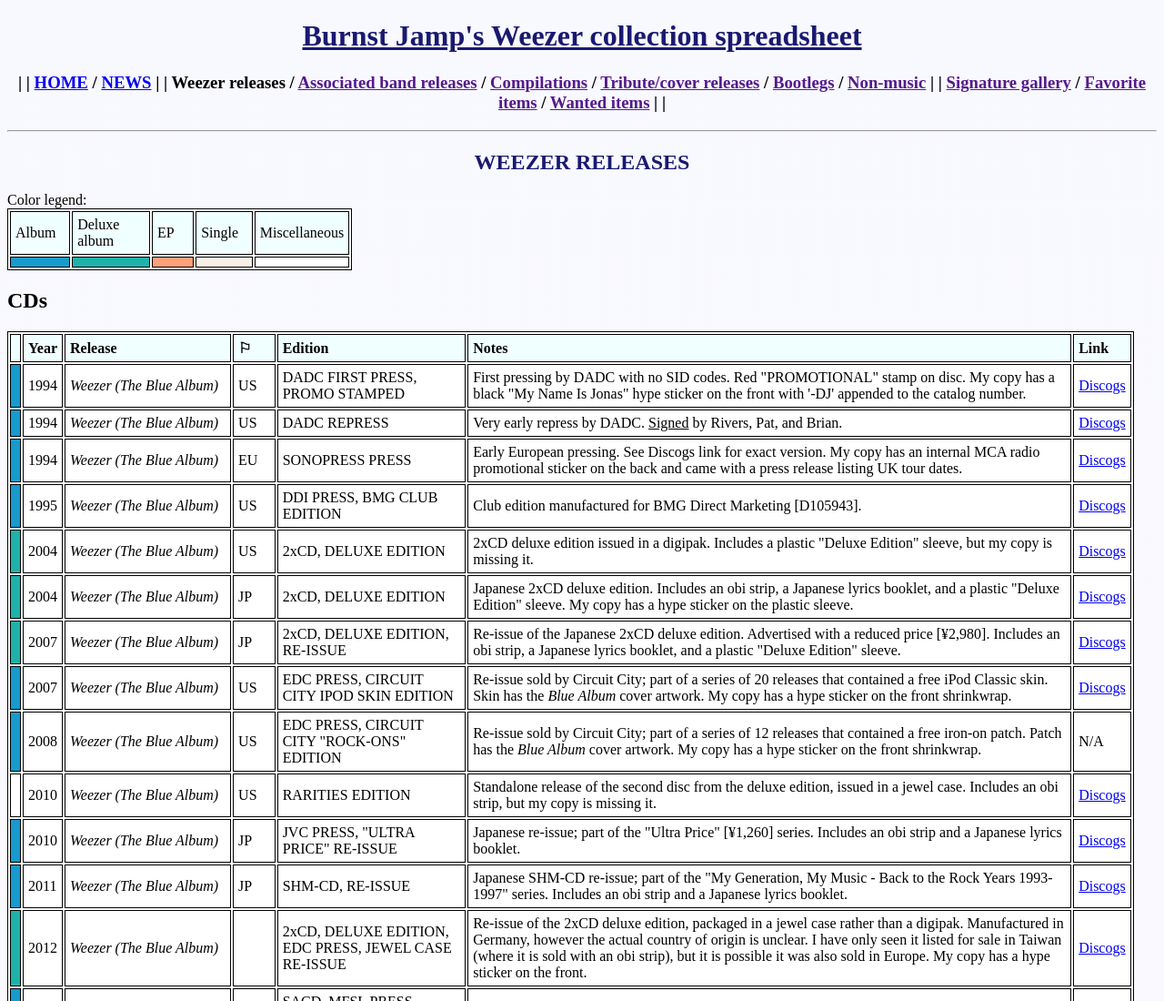
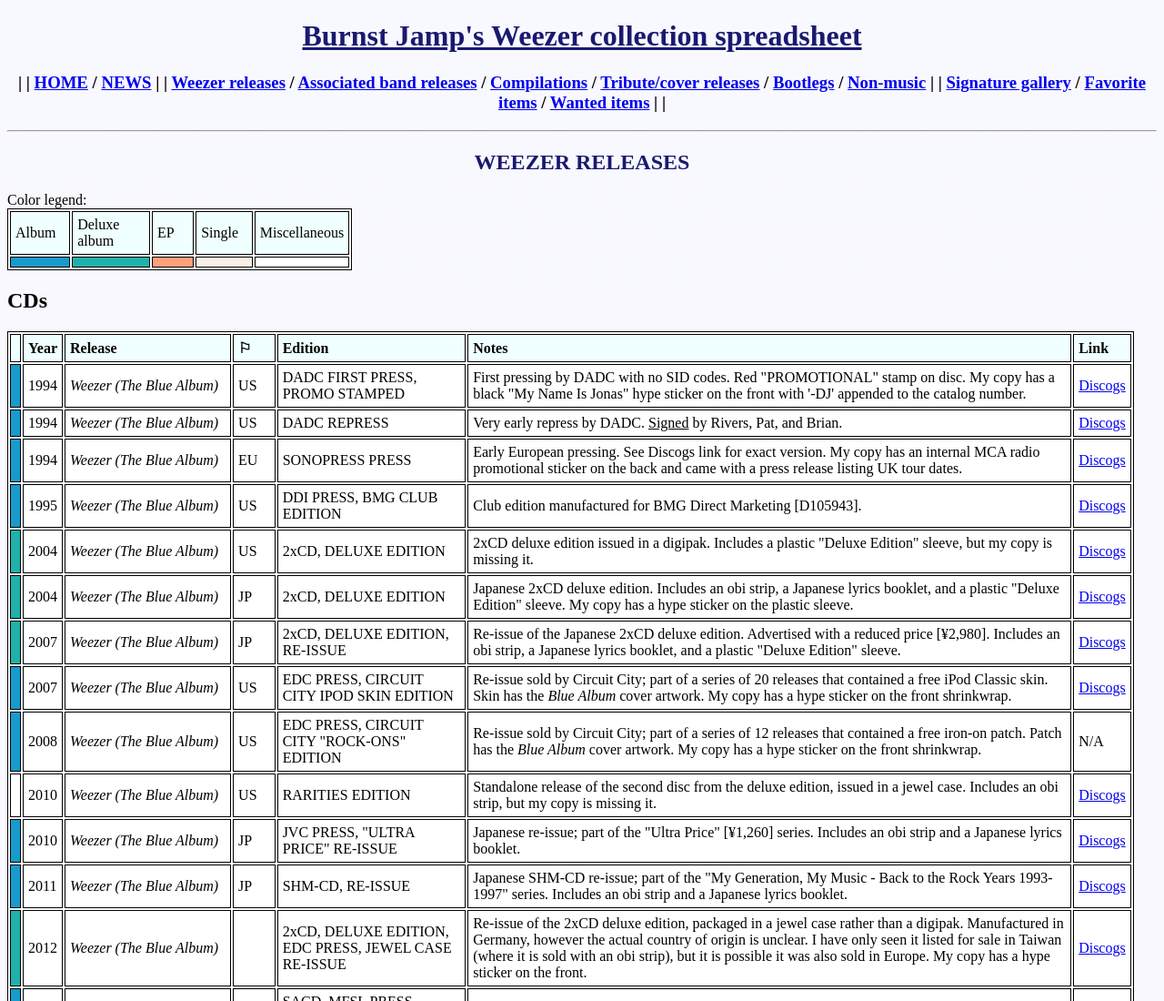
Before and after one commit to Conner-Keating/burnstjamp.github.io, a plain HTML site: page collection/weezer-releases.html in a window 1280 px wide. Shown: the top 1100 px of the page at 91% size. Drawn offline with Linux system fonts and the light colour scheme.

Commit message:
Update weezer-releases.html

```diff
--- a/collection/weezer-releases.html
+++ b/collection/weezer-releases.html
@@ -7,6 +7,7 @@
 body {
  background-color: #FFFAFA;
  background-image: linear-gradient(#F8F8FF, #FFFAFA);
+ background-repeat: no-repeat;
 }
 
 table {
@@ -62,7 +63,7 @@ th, td {
 </h1>
 
 <h3 class="center">
-| | <a href=home.html>HOME</a> / <a href=news.html>NEWS</a> | | <b>Weezer releases</b> / <a href=>Associated band releases</a> / <a href=>Compilations</a> / <a href=>Tribute/cover releases</a> / <a href=>Bootlegs</a> / <a href=>Non-music</a> | | <a href=>Signature gallery</a> / <a href=>Favorite items</a> / <a href=>Wanted items</a> | |
+| | <a href=home.html>HOME</a> / <a href=news.html>NEWS</a> | | <a href=weezer-releases.html>Weezer releases</a> / <a href=associated-releases.html>Associated band releases</a> / <a href=compilations.html>Compilations</a> / <a href=tribute-cover-releases.html>Tribute/cover releases</a> / <a href=bootlegs.html>Bootlegs</a> / <a href=non-music.html>Non-music</a> | | <a href=signature-gallery.html>Signature gallery</a> / <a href=favorites.html>Favorite items</a> / <a href=wanted.html>Wanted items</a> | |
 </h3>
 
 <hr>
@@ -3493,7 +3494,7 @@ CDs
 <br>
 <hr>
 
-<p style="text-align:center;">
+<p class="center">
 Last updated: July 17, 2025 • Burnst Jamp (keatingconner@gmail.com)
 </p>
 
```
